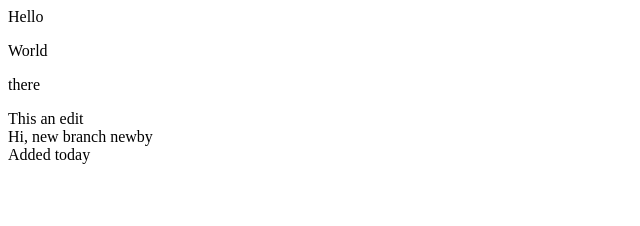
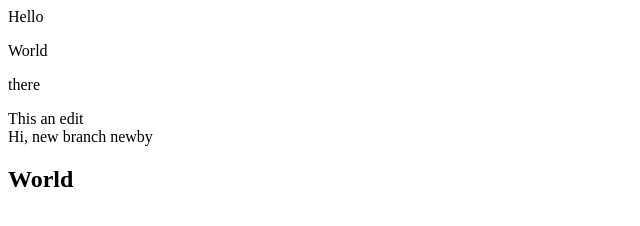
Before and after one commit to xanthris4444/demo-repo3, a plain HTML site: page index.html in a window 1280 px wide. Shown: the whole page, without its empty margins (0-640 px from the left). Drawn offline with Linux system fonts and the light colour scheme.

Commit message:
Added h2(World)

```diff
--- a/index.html
+++ b/index.html
@@ -3,4 +3,4 @@
 <p>there</p>
 <div class="new">This an edit</div>
 <div>Hi, new branch newby</div>
-<div>Added today</div>
+<h2>World</h2>
```
